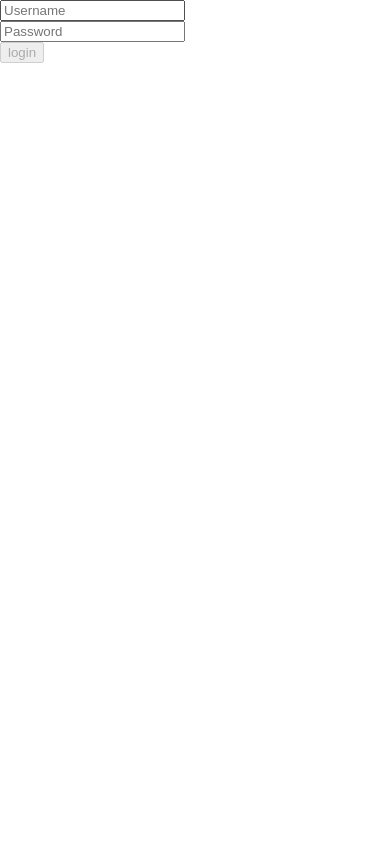
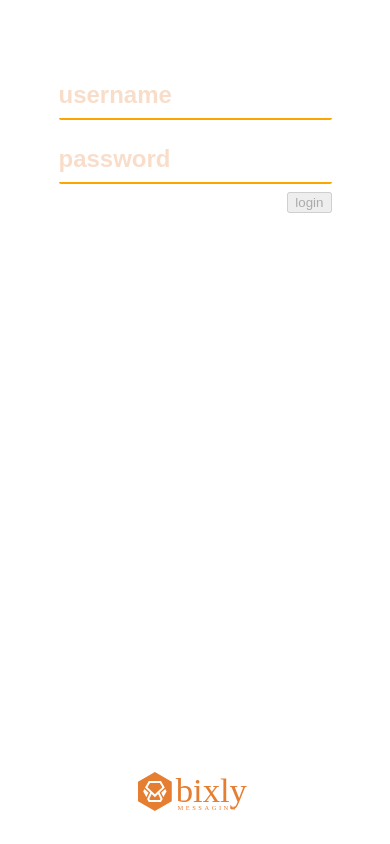
Before and after one commit to Eddie98Lopez/messaging, a React (Create React App) app: page /login in a window 390 px wide. Built offline with nearby package versions, Linux system fonts and the light colour scheme; a web font is replaced by a local one.

Commit message:
added styling to login page and added a props that controls the fill of logo svg. The login page is also mobile friendly and now displays an error if the login and password are incorrect or there is a server error

```diff
--- a/src/App.js
+++ b/src/App.js
@@ -1,7 +1,7 @@
 import './App.css';
 import styled from 'styled-components'
 import {Switch, Route} from 'react-router-dom'
-import { Dashboard,Login, PrivateRoute} from './components';
+import { Dashboard,LoginRoute, PrivateRoute} from './components';
 
 const AppContainer = styled.div`
 width: 100%;
@@ -16,7 +16,7 @@ function App() {
         <Route exact path="/"></Route>
 
         <Route exact path="/login">
-          <Login/>
+          <LoginRoute/>
         </Route>
 
         <PrivateRoute path="/dash" component={Dashboard}/>
--- a/src/components/LoginForm.js
+++ b/src/components/LoginForm.js
@@ -1,10 +1,11 @@
 import React, { useState, useEffect } from "react";
 import axios from 'axios'
 import { useHistory } from "react-router-dom";
+import {Form, Input} from './styled-components'
 import {loginSchema} from "../utils";
 import * as Yup from "yup";
 
-const Login = (props) => {
+const LoginForm = (props) => {
     const {push} = useHistory()
   const initialForm = {
     username: "",
@@ -19,6 +20,7 @@ const Login = (props) => {
   const [form, setForm] = useState(initialForm);
   const [errs, setErrs] = useState(initialErrs);
   const [disabled, setDisabled] = useState(true);
+  const [loginErr,setLoginErr] = useState('')
 
   const change = (e) => {
     const { name, value } = e.target;
@@ -45,7 +47,7 @@ const Login = (props) => {
 
             })
             .catch(err => {
-                console.log(err)
+                setLoginErr('username or password is incorrect')
             })
   };
 
@@ -55,33 +57,35 @@ const Login = (props) => {
 
   return (
     <div>
-      <form onSubmit={submit}>
+      <Form onSubmit={submit}>
         <div>
-          <input
+          <Input
             name="username"
             type="text"
             value={form.username}
             onChange={change}
-            placeholder="Username"
+            placeholder="username"
           />
-          <div>{errs.username}</div>
+          <div className = 'errors'>{errs.username}</div>
         </div>
 
         <div>
-          <input
+          <Input
             name="password"
             type="password"
             value={form.password}
             onChange={change}
-            placeholder="Password"
+            placeholder="password"
           />
-          <div>{errs.password}</div>
+          <div className = 'errors'>{errs.password}</div>
         </div>
 
+        <div className='errors'>{loginErr}</div>
+
         <button disabled={disabled}>login</button>
-      </form>
+      </Form>
     </div>
   );
 };
 
-export default Login;
+export default LoginForm;
--- /dev/null
+++ b/src/components/LoginRoute.js
@@ -0,0 +1,78 @@
+import React from "react";
+import styled from "styled-components";
+import LoginForm from "./LoginForm";
+import { Logo } from "../design-assets";
+
+const Wrapper = styled.div`
+  display: grid;
+  height: 100vh;
+  grid-template-columns: 65% 35%;
+
+  & .left {
+    background: #f6f1e3;
+    grid-template-area: a;
+    overflow: hidden;
+
+    & div {
+      position: relative;
+      top: 80%;
+      left: 5%;
+    }
+  }
+
+  & .right {
+      height:100%;
+      padding: 4rem 0px 2rem 0px;
+      display:flex;
+      flex-direction:column;
+      justify-content: space-between;
+        & .logo{
+            align-self: center;
+            display:none;
+        }
+
+
+  }
+
+  @media only screen and (max-width: 768px) {
+    grid-template-columns: 30% 70%;
+    & .left {
+      & div {
+        top: 90%;
+        height: 3rem;
+      }
+    }
+  }
+
+  @media only screen and (max-width: 600px) {
+    grid-template-columns: 100%;
+
+    & .left {
+      display: none;
+    }
+
+    & .right{
+        & .logo{
+            display:block;
+        }
+    }
+  }
+`;
+
+const LoginRoute = (props) => {
+  return (
+    <Wrapper>
+      <div className="left">
+        <Logo fill={"rgba(229,126,49,.2)"} />
+      </div>
+
+      <div className="right">
+        <LoginForm />
+
+        <Logo className='logo' height='2.5rem' fill={'rgb(229,126,49)'}/>
+      </div>
+    </Wrapper>
+  );
+};
+
+export default LoginRoute;
--- a/src/components/MessageThumb.js
+++ b/src/components/MessageThumb.js
@@ -20,7 +20,7 @@ const MessageThumb = (props) => {
   return (
     <Thumb>
       <div className="messInfo" onClick={detailLink}>
-        <p>{folder === "sent" ? receiver : sender} | </p>
+        <p>{folder === "sent" ? receiver : sender}</p>
         <h3>{title}</h3>
       </div>
 
--- a/src/components/Navigation.js
+++ b/src/components/Navigation.js
@@ -30,7 +30,7 @@ const Navigation = (props) => {
 
             <div className='logo'>
 
-                <Logo height={'3rem'}/>
+                <Logo height={'3rem'} fill='white'/>
 
                 <div className='hamburger' onClick={()=> setDisplay(!display)}>
                     <Icon img={hamburger} alt='hamburger' />
--- a/src/components/index.js
+++ b/src/components/index.js
@@ -1,5 +1,5 @@
 import Dashboard from "./Dashboard";
-import Login from "./LoginForm";
+import LoginRoute from "./LoginRoute";
 import Navigation from "./Navigation";
 import MessageDetails from "./MessageDetails";
 import MessageFolder from "./MessageFolder";
@@ -8,7 +8,7 @@ import NewMessage from "./NewMessage";
 import { PrivateRoute } from "./PrivateRoute";
 
 export {
-  Login,
+  LoginRoute,
   Dashboard,
   Navigation,
   MessageDetails,
--- /dev/null
+++ b/src/components/styled-components/Forms.js
@@ -0,0 +1,50 @@
+import styled from 'styled-components'
+
+const Form = styled.form`
+width:70%;
+margin:auto;
+height: auto;
+box-sizing: border-box;
+
+& button{
+    float:right;
+
+}
+
+& .errors{
+    color: crimson
+}
+
+@media only screen and (max-width:600){
+    width: 95%;
+}
+
+`
+
+const Input = styled.input`
+outline: none;
+width: 100%;
+box-sizing: border-box;
+height: 3rem;
+padding:.05rem 0px;
+margin: .5rem 0;
+border:none;
+border-bottom: solid 2px orange;
+background: white;
+border-radius: 2px;
+font-size: 1.5rem;
+color:#E57E31;
+
+@media only screen and (max-width:600){
+    height:4rem;
+}
+
+&::placeholder{
+    color: #E57E31;
+    font-weight: bold;
+    opacity:.25;
+}`
+
+
+
+export{ Form, Input }
--- a/src/components/styled-components/Thumb.js
+++ b/src/components/styled-components/Thumb.js
@@ -1,7 +1,7 @@
 import styled from "styled-components";
 
 const Thumb = styled.div`
-  height: 3rem;
+  height: 4.5rem;
   width: 95%;
   margin: 0 auto;
   border-bottom: .1px solid grey;
@@ -19,13 +19,14 @@ const Thumb = styled.div`
     & h3 {
       font-style: bold;
       font-weight: 700;
-      display: inline;
+      color: #757575;
     }
 
     & p {
       color: grey;
       opacity: 0.5;
-      display: inline;
+      font-size:.8rem;
+      margin-bottom: .25rem;
     }
   }
 
--- a/src/components/styled-components/index.js
+++ b/src/components/styled-components/index.js
@@ -2,5 +2,6 @@ import {Icon} from './Icon'
 import {ComposeButton} from './ComposeButton'
 import {Nav, NavLinks} from './Navigation'
 import Thumb from './Thumb'
+import {Form, Input} from './Forms'
 
-export {Icon, Thumb, Nav, NavLinks, ComposeButton}
+export {Icon, Thumb, Nav, NavLinks, ComposeButton, Form, Input}
--- a/src/design-assets/logo.js
+++ b/src/design-assets/logo.js
@@ -9,22 +9,23 @@ width: inherit;
 & svg{
   height: inherit;
   width:auto;
+  fill: black;
 
 }`
 
 const Logo = (props) =>{
 
   return(
-    <LogoWrapper height={props.height}>
+    <LogoWrapper height={props.height} className={props.className}>
           <svg xmlns="http://www.w3.org/2000/svg" width="336.597" height="117.538" viewBox="0 0 336.597 117.538">
   <g id="Group_5" data-name="Group 5" transform="translate(-896.62 -490.25)">
     <g id="Group_3" data-name="Group 3" transform="translate(896.62 490.25)">
-      <path id="Path_1" data-name="Path 1" d="M33.4,42.411l-9.368-9.3L16.962,47.585l1.894,3.282H47.939l1.894-3.282L42.765,33.112Z" transform="translate(16.191 31.606)" fill="#fff"/>
-      <path id="Path_2" data-name="Path 2" d="M57.711,28.834,50.524,16.405H21.44L14.254,28.834,35.982,49.617Z" transform="translate(13.606 15.66)" fill="#fff"/>
-      <path id="Path_3" data-name="Path 3" d="M23.007,70.911l-1.2-2.076L18.709,63.46l-3.076-5.318-.483-.837.168-.278,1.816-3.151,2.224-3.856,2.076,1.966,9.507,8.971L26.14,70.8l-1.462,3Zm50.028-.129-4.8-9.841,9.509-8.954,2.1-1.966,1.706,2.949,2.187,3.78.315.555-.539.928L80.1,64.127l-3.411,5.912-.5.872L74.517,73.8ZM26.627,79.429l9.349-19.192L20.607,45.543,31.716,26.3H67.461L78.588,45.543,63.218,60.237l9.351,19.192-5.107,8.809H31.716ZM49.6,0,0,28.634V85.9l49.6,28.634L99.2,85.9V28.634Z" fill="#fff"/>
+      <path id="Path_1" data-name="Path 1" d="M33.4,42.411l-9.368-9.3L16.962,47.585l1.894,3.282H47.939l1.894-3.282L42.765,33.112Z" transform="translate(16.191 31.606)" fill={`${props.fill}`}/>
+      <path id="Path_2" data-name="Path 2" d="M57.711,28.834,50.524,16.405H21.44L14.254,28.834,35.982,49.617Z" transform="translate(13.606 15.66)" fill={`${props.fill}`}/>
+      <path id="Path_3" data-name="Path 3" d="M23.007,70.911l-1.2-2.076L18.709,63.46l-3.076-5.318-.483-.837.168-.278,1.816-3.151,2.224-3.856,2.076,1.966,9.507,8.971L26.14,70.8l-1.462,3Zm50.028-.129-4.8-9.841,9.509-8.954,2.1-1.966,1.706,2.949,2.187,3.78.315.555-.539.928L80.1,64.127l-3.411,5.912-.5.872L74.517,73.8ZM26.627,79.429l9.349-19.192L20.607,45.543,31.716,26.3H67.461L78.588,45.543,63.218,60.237l9.351,19.192-5.107,8.809H31.716ZM49.6,0,0,28.634V85.9l49.6,28.634L99.2,85.9V28.634Z" fill={`${props.fill}`}/>
     </g>
-    <text id="bixly" transform="translate(1007.217 578.925)" fill="#fff" font-size="102" font-family="LoosNormal-Medium, Loos Normal" font-weight="500"><tspan x="0" y="0">bixly</tspan></text>
-    <text id="messaging" transform="translate(1012.625 602.788)" fill="#fff" font-size="19" font-family="LoosNormal-Medium, Loos Normal" font-weight="500" letter-spacing="0.393em"><tspan x="0" y="0">MESSAGING</tspan></text>
+    <text id="bixly" transform="translate(1007.217 578.925)" fill={`${props.fill}`} font-size="102" font-family="LoosNormal-Medium, Loos Normal" font-weight="500"><tspan x="0" y="0">bixly</tspan></text>
+    <text id="messaging" transform="translate(1012.625 602.788)" fill={`${props.fill}`} font-size="19" font-family="LoosNormal-Medium, Loos Normal" font-weight="500" letter-spacing="0.393em"><tspan x="0" y="0">MESSAGING</tspan></text>
   </g>
 </svg>
     </LogoWrapper>
```
